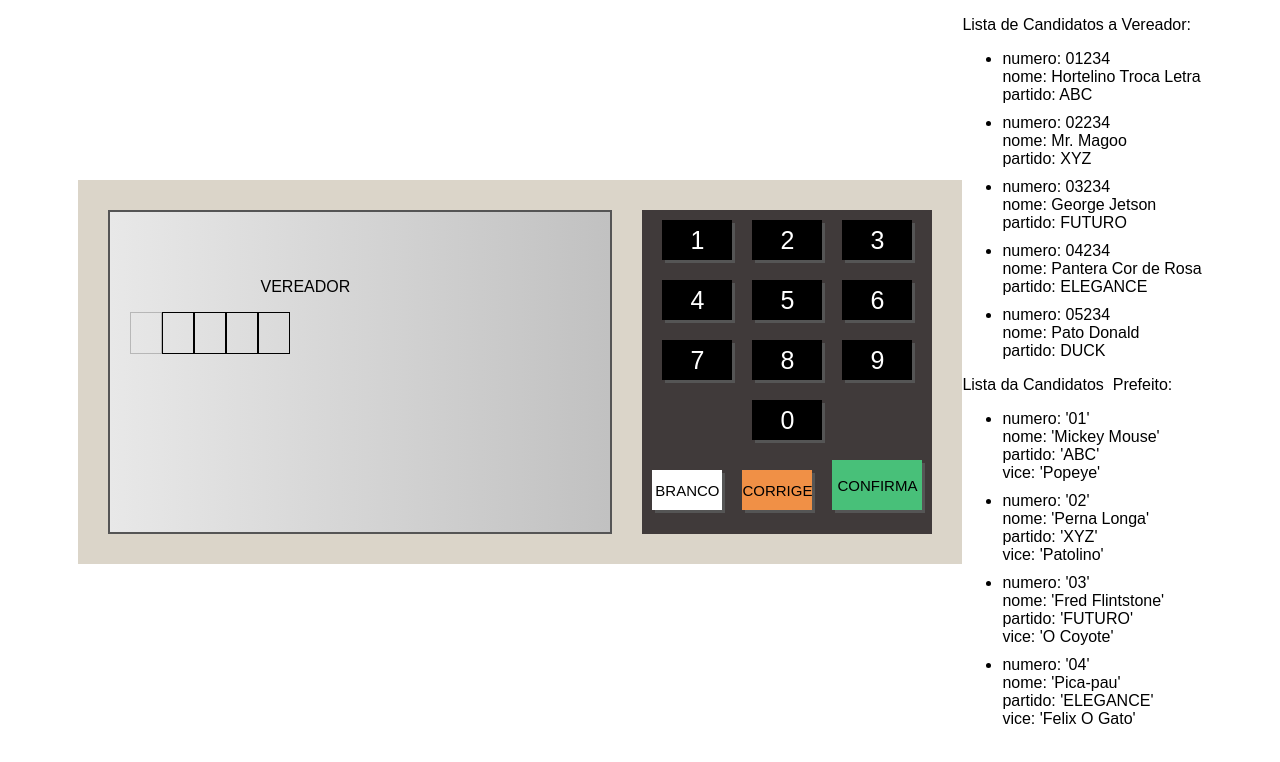
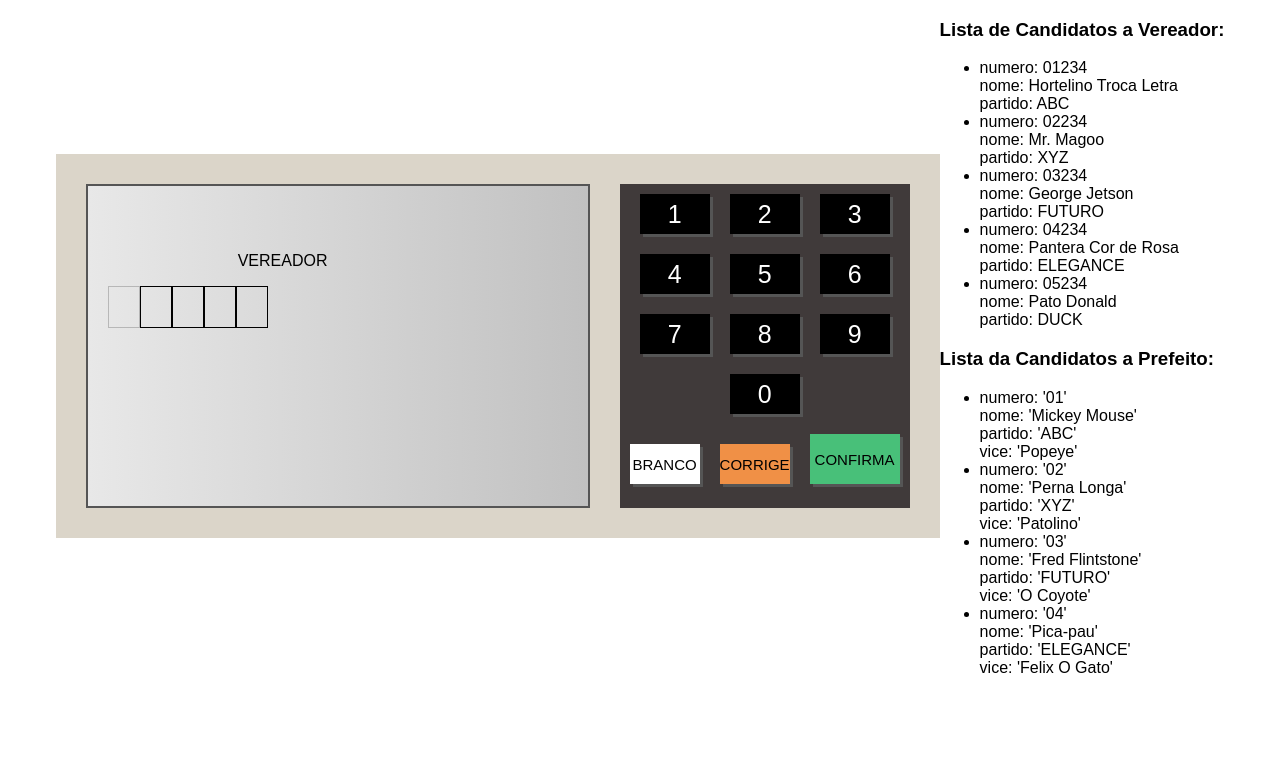
Before and after one commit to willian-soulcode/projetos, a plain HTML site: page urna/index.html in a window 1280 px wide. Drawn offline with Linux system fonts and the light colour scheme.

Commit message:
Update index.html

```diff
--- a/urna/index.html
+++ b/urna/index.html
@@ -72,21 +72,24 @@
             </div>
         </div>
     </div>
-    <div class = "legenda">
-        <p>Lista de Candidatos a Vereador:</p>
+     <div class="legenda">
+        <div class="coluna">
+            <h3>Lista de Candidatos a Vereador:</h3>
             <ul>
-        <li style="margin: 10px 0;">numero: 01234<br />nome: Hortelino Troca Letra<br />partido: ABC</li>
-        <li style="margin: 10px 0;">numero: 02234<br />nome: Mr. Magoo<br />partido: XYZ</li>
-        <li style="margin: 10px 0;">numero: 03234<br />nome: George Jetson<br />partido: FUTURO</li>
-        <li style="margin: 10px 0;">numero: 04234<br />nome: Pantera Cor de Rosa<br />partido: ELEGANCE</li>
+                <li>numero: 01234<br />nome: Hortelino Troca Letra<br />partido: ABC</li>
+                <li>numero: 02234<br />nome: Mr. Magoo<br />partido: XYZ</li>
+                <li>numero: 03234<br />nome: George Jetson<br />partido: FUTURO</li>
+                <li>numero: 04234<br />nome: Pantera Cor de Rosa<br />partido: ELEGANCE</li>
                 <li>numero: 05234<br />nome: Pato Donald<br />partido: DUCK</li>
             </ul>
-        <p>Lista da Candidatos&nbsp; Prefeito:</p>
+        </div>
+        <div class="coluna">
+            <h3>Lista da Candidatos a Prefeito:</h3>
             <ul>
-        <li style="margin: 10px 0;">numero: '01'<br />nome: 'Mickey Mouse'<br />partido: 'ABC'<br />vice: 'Popeye'</li>
-        <li style="margin: 10px 0;">numero: '02'<br />nome: 'Perna Longa'<br />partido: 'XYZ'<br />vice: 'Patolino'</li>
-        <li style="margin: 10px 0;">numero: '03'<br />nome: 'Fred Flintstone'<br />partido: 'FUTURO'<br />vice: 'O Coyote'</li>
-        <li style="margin: 10px 0;">numero: '04'<br />nome: 'Pica-pau'<br />partido: 'ELEGANCE'<br />vice: 'Felix O Gato'</li>
+                <li>numero: '01'<br />nome: 'Mickey Mouse'<br />partido: 'ABC'<br />vice: 'Popeye'</li>
+                <li>numero: '02'<br />nome: 'Perna Longa'<br />partido: 'XYZ'<br />vice: 'Patolino'</li>
+                <li>numero: '03'<br />nome: 'Fred Flintstone'<br />partido: 'FUTURO'<br />vice: 'O Coyote'</li>
+                <li>numero: '04'<br />nome: 'Pica-pau'<br />partido: 'ELEGANCE'<br />vice: 'Felix O Gato'</li>
             </ul>
         </div>
 
```
Lines whose indentation alone changed are shown as unchanged.
